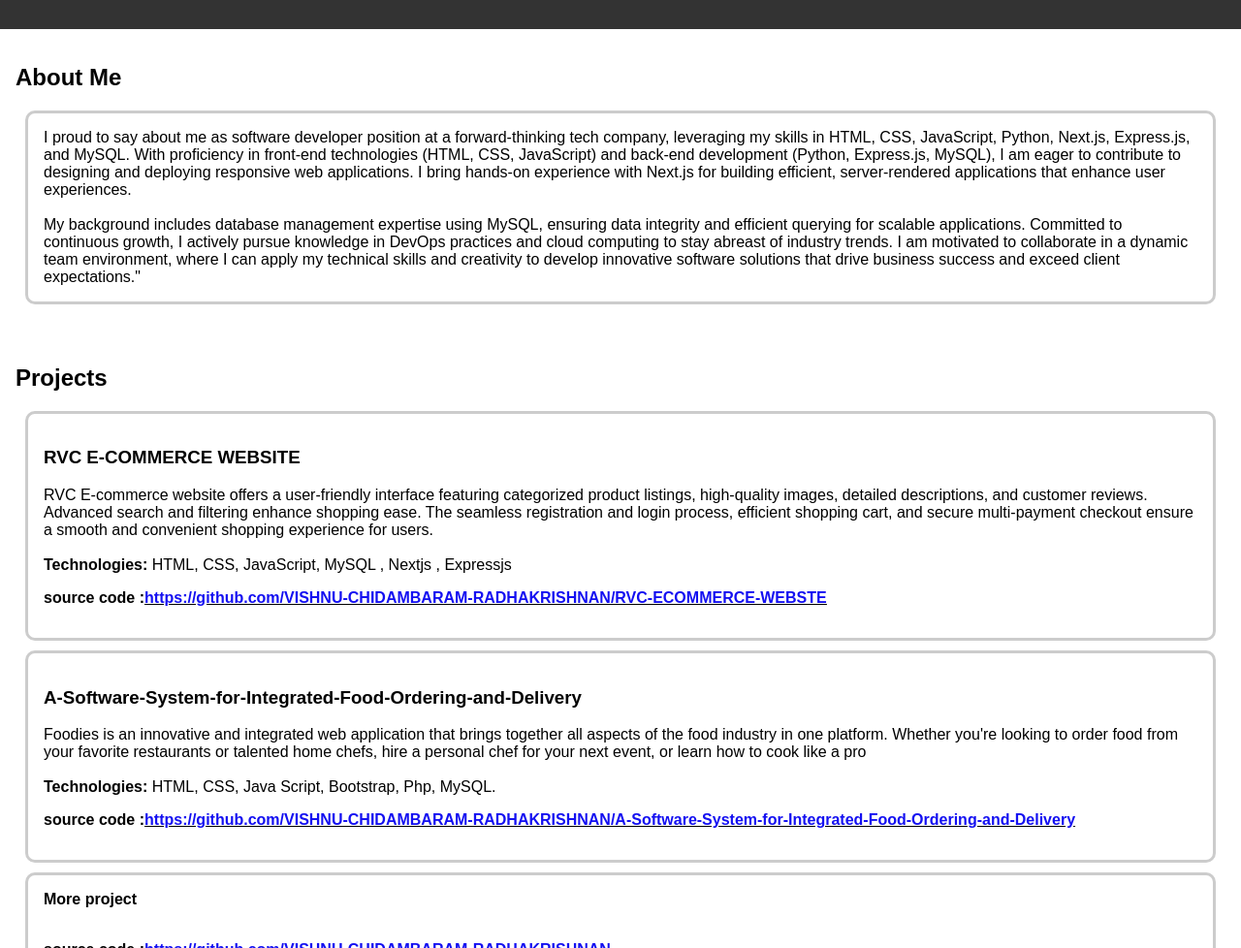
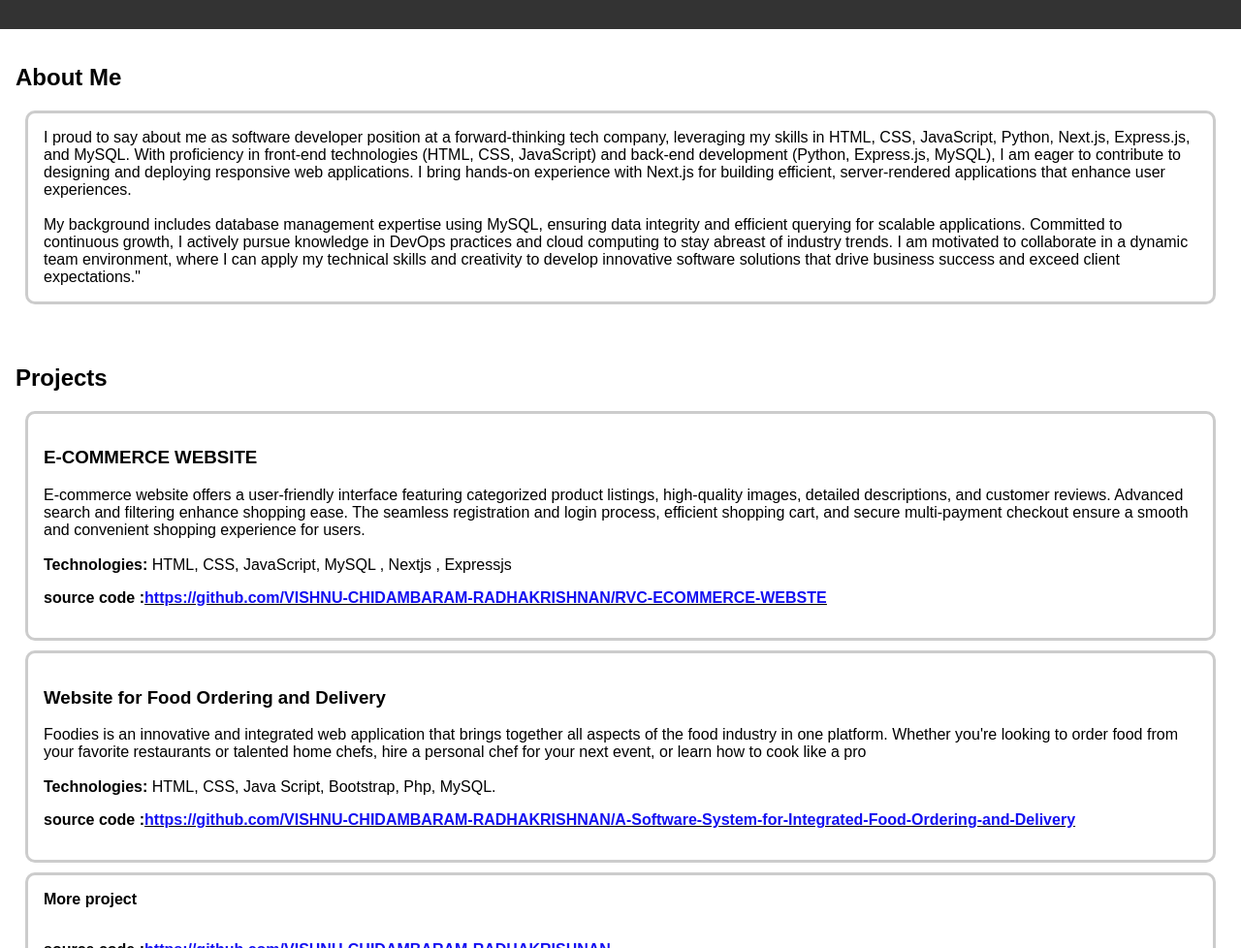
Before and after one commit to VISHNU-CHIDAMBARAM-RADHAKRISHNAN/PORTFOLIO-VISHNU-CHIDAMBARAM, a plain HTML site: page index.html in a window 1280 px wide. Shown: the part 122-1100 px from the top of the page at 97% size. Drawn offline with Linux system fonts and the light colour scheme.

Commit message:
Fix HTML structure and update project descriptions

```diff
--- a/index.html
+++ b/index.html
@@ -43,9 +43,9 @@
     <section id="projects">
       <h2>Projects</h2>
       <div class="project">
-        <h3>RVC E-COMMERCE WEBSITE</h3>
+        <h3>E-COMMERCE WEBSITE</h3>
         <p>
-          RVC E-commerce website offers a user-friendly interface featuring
+          E-commerce website offers a user-friendly interface featuring
           categorized product listings, high-quality images, detailed
           descriptions, and customer reviews. Advanced search and filtering
           enhance shopping ease. The seamless registration and login process,
@@ -71,7 +71,7 @@
         </p>
       </div>
       <div class="project">
-        <h3>A-Software-System-for-Integrated-Food-Ordering-and-Delivery</h3>
+        <h3>Website for Food Ordering and Delivery</h3>
         <p>
           Foodies is an innovative and integrated web application that brings
           together all aspects of the food industry in one platform. Whether
```
